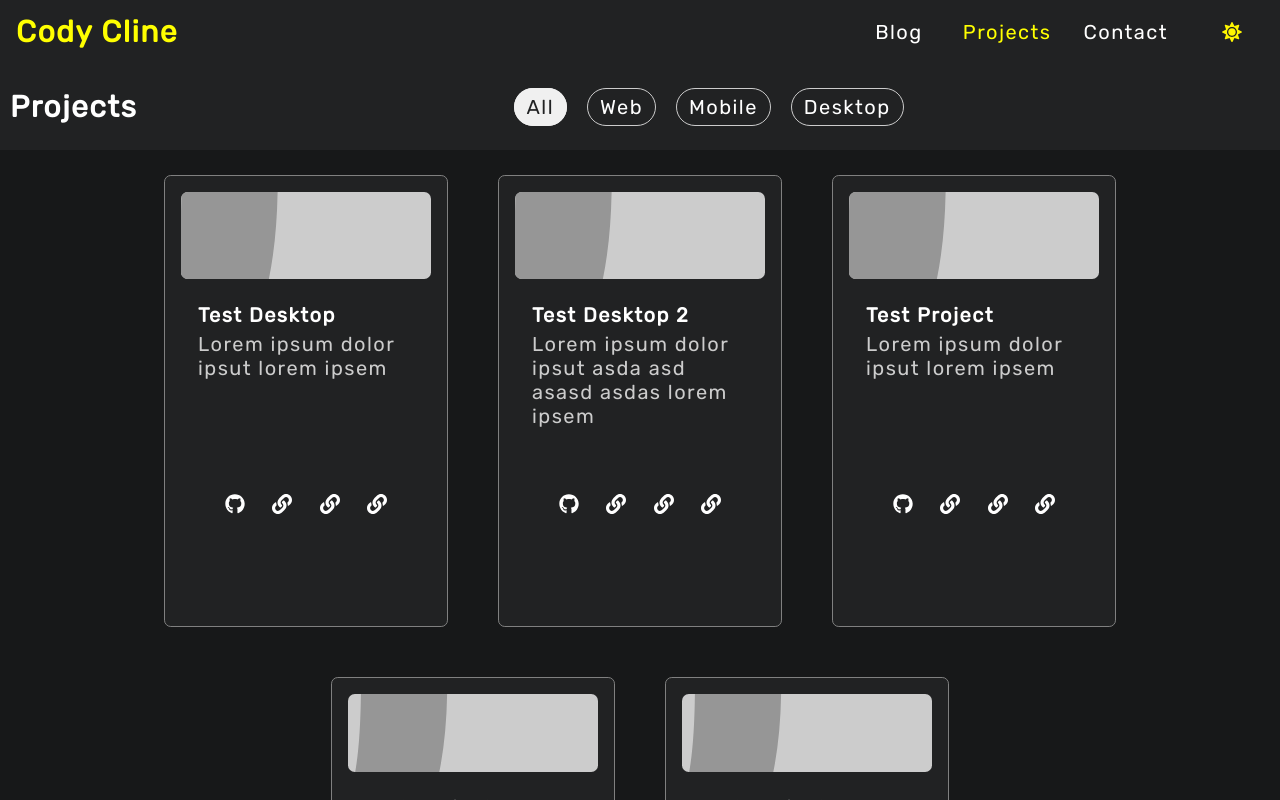
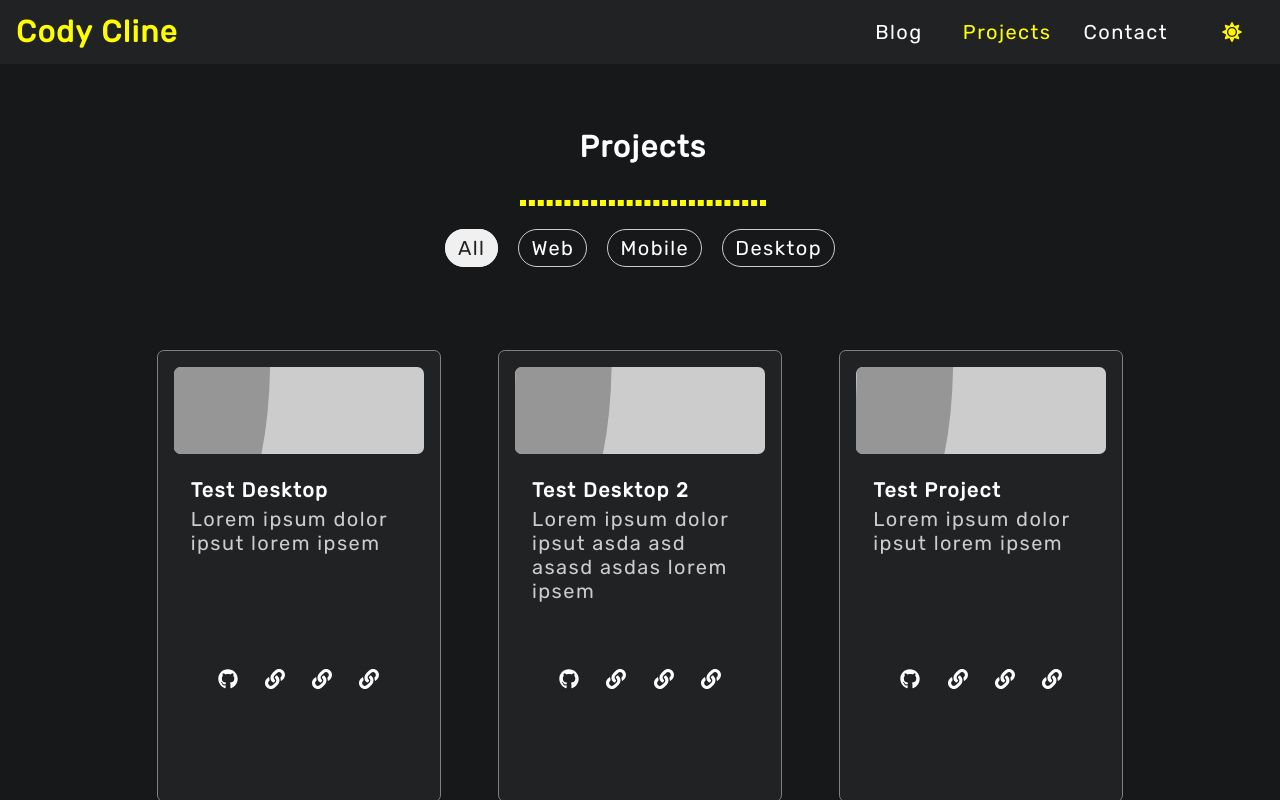
Before and after one commit to CodyCline/codycline, a React (Create React App) app: page /projects in a window 1280 px wide. Shown: the top 800 px of the page. Built offline with nearby package versions, Linux system fonts and the light colour scheme.

Commit message:
Added headers to page

```diff
--- a/src/components/panel/panel.scss
+++ b/src/components/panel/panel.scss
@@ -1,7 +1,7 @@
 .panel {
     height: 200px;
     width: 750px;
-    margin: 25px;
+    margin: 1em auto;
     padding: 1.25em;
     background: #212223;
     display: flex;
@@ -26,13 +26,11 @@
 
 .panel-text {
     text-overflow: ellipsis;
-    color: #CCC;
+    color: #ccc;
 }
 
 .panel-secondary {
     width: 500px;
-}
-.panel-header {
 }
 
 .panel-tag {
--- a/src/components/ui/card/card.css
+++ b/src/components/ui/card/card.css
@@ -1,6 +1,6 @@
 .card {
     border-radius: 6.8px;
-    margin: 25px;
+    margin: 1.5em auto;
     background-color: #212223;
     display: flex;
     border: 1px solid gray;
--- a/src/components/ui/card/card.tsx
+++ b/src/components/ui/card/card.tsx
@@ -2,9 +2,9 @@ import * as React from 'react';
 import { FontAwesomeIcon } from '@fortawesome/react-fontawesome';
 import './card.css';
 
-export const Card = ({ title, description, imageUrl, githubUrl, liveUrl, onClick }: any) => {
+export const Card = ({ style, title, description, imageUrl, githubUrl, liveUrl, onClick }: any) => {
     return (
-        <div onClick={onClick} className="card">
+        <div style={style} onClick={onClick} className="card">
             <img className="card-image" alt="card-img" src="https://via.placeholder.com/300/000000/FFFFFF/?text=Placeholder" />
             <ul className="card-meta">
                 <li><h4 style={{ margin: 0, paddingBottom: "5px" }}>{title}</h4></li>
--- a/src/components/ui/toggle/toggle.tsx
+++ b/src/components/ui/toggle/toggle.tsx
@@ -7,7 +7,7 @@ export const ThemeToggle = () => {
     const [theme, setTheme] = React.useState<string>("dark");
     const [toggled, toggleTheme] = useState<boolean>(false);
     React.useEffect(() => {
-        document.documentElement.className = "theme--" + theme
+        document.documentElement.className = `theme--${theme}`
     })
     const onClick = (mode:string) => {
         toggleTheme(!toggled);
--- a/src/pages/blog/article.tsx
+++ b/src/pages/blog/article.tsx
@@ -44,6 +44,7 @@ export const Article = () => {
     }
     return (
         <React.Fragment>
+            <div style={{height: "10vh"}}/>
             <Row nogutter justify="center">
                 <Col sm={12} lg={12} md={12} xl={12}>
                     <img className="cover-image" src={articleData.cover} />
--- a/src/pages/blog/blog.tsx
+++ b/src/pages/blog/blog.tsx
@@ -37,13 +37,12 @@ export const Blog = () => {
     ])
     return (
         <React.Fragment>
-            <div>
-            <h2 style={{ marginLeft: "10px" }}>Blog</h2>
-                <p>
-                    <SelectTag isActive>Python</SelectTag>
-                    <SelectTag >Python</SelectTag>
-                </p>
+            <div style={{height: "5vh"}}/>
+            <div style={{margin: "auto", textAlign:"center", width: "30vh", display:"grid", placeItems:"center"}}>
+                <h2 >Blog</h2>
+                <hr style={{width: "30vh", border: "3px dashed yellow"}}/>
             </div>
+            <div style={{height: "10vh"}}/>
             <div style={{ display: "flex", flexWrap: "wrap", justifyContent: "center" }}>
                 {data.map((article: any) => (
                     <Panel
@@ -58,6 +57,7 @@ export const Blog = () => {
                     />
                 ))}
             </div>
+            <div style={{height: "30vh"}}/>
         </React.Fragment>
     );
 }
--- a/src/pages/home/home.tsx
+++ b/src/pages/home/home.tsx
@@ -8,7 +8,7 @@ export const Home = () => {
             backgroundImage: "linear-gradient(#2c2c30 0.75px,transparent 0), linear-gradient(90deg,#2c2c30 0.75px,transparent 0), linear-gradient(transparent 0.75px,#171819 0,#171819 0.75px,transparent 0)",
             backgroundSize: "100px 100px",
         }}>
-            <div style={{height: "150px"}}/>
+            <div style={{height: "30vh"}}/>
             <div style={{
                 border: "5px solid",
                 borderImageSlice: "1",
@@ -21,7 +21,7 @@ export const Home = () => {
                 <h1 style={{ margin: 0, fontSize: "50px" }}>Hello, I'm Cody Cline.</h1>
                 <p>Software Developer based in greater Seattle, WA. </p>
             </div>
-            <div style={{ height: "200px" }} />
+            <div style={{height: "60vh"}}/>
         </div>
     );
 }
--- a/src/pages/projects/projects.tsx
+++ b/src/pages/projects/projects.tsx
@@ -6,6 +6,7 @@ import { SelectTag } from '../../components/ui/tags/tags';
 
 export const Projects = () => {
     const history = useHistory();
+    const [selectedFilter, setFilter] = React.useState<any>("all");
     const [data, setData] = React.useState<any>([
         {
             id: "id",
@@ -61,15 +62,18 @@ export const Projects = () => {
 
     return (
         <React.Fragment>
-            <div style={{ background: "#212223", display: "flex", flexWrap: "wrap", justifyContent: "center" }}>
-                <h2 style={{ marginLeft: "10px" }}>Projects</h2>
-                <div style={{ margin: "auto" }}>
-                    <SelectTag onClick={() => filter("web")} isActive>All</SelectTag>
-                    <SelectTag onClick={() => filter("web")}>Web</SelectTag>
-                    <SelectTag>Mobile</SelectTag>
-                    <SelectTag>Desktop</SelectTag>
-                </div>
+            <div style={{ height: "5vh" }} />
+            <div style={{ margin: "auto", textAlign: "center", width: "30vh", display: "grid", placeItems: "center" }}>
+                <h2 >Projects</h2>
+                <hr style={{ width: "30vh", border: "3px dashed yellow" }} />
             </div>
+            <p style={{ textAlign: "center", }}>
+                <SelectTag onClick={() => filter("web")} isActive>All</SelectTag>
+                <SelectTag onClick={() => filter("web")}>Web</SelectTag>
+                <SelectTag>Mobile</SelectTag>
+                <SelectTag>Desktop</SelectTag>
+            </p>
+            <div style={{ height: "5vh" }} />
             <div style={{ display: "flex", flexWrap: "wrap", justifyContent: "center", width: "80%", margin: "auto" }}>
                 {data.map((project: any) => (
                     <Card
--- a/src/pages/projects/view.tsx
+++ b/src/pages/projects/view.tsx
@@ -31,7 +31,7 @@ export const Post = () => {
     }
     return (
         <React.Fragment>
-            <div style={{ height: "75px" }} />
+            <div style={{ height: "10vh" }} />
             <Row nogutter justify="center">
                 <Col sm={12} lg={12} md={12} xl={12}>
                     <img className="cover-image" src={articleData.cover} />
--- a/src/styles/base.scss
+++ b/src/styles/base.scss
@@ -34,4 +34,5 @@ body {
 	margin-block-start: 0;
 	margin-block-end: 0;
 	box-sizing: border-box;
+	transition: 0.5s ease-in;
 }
```
